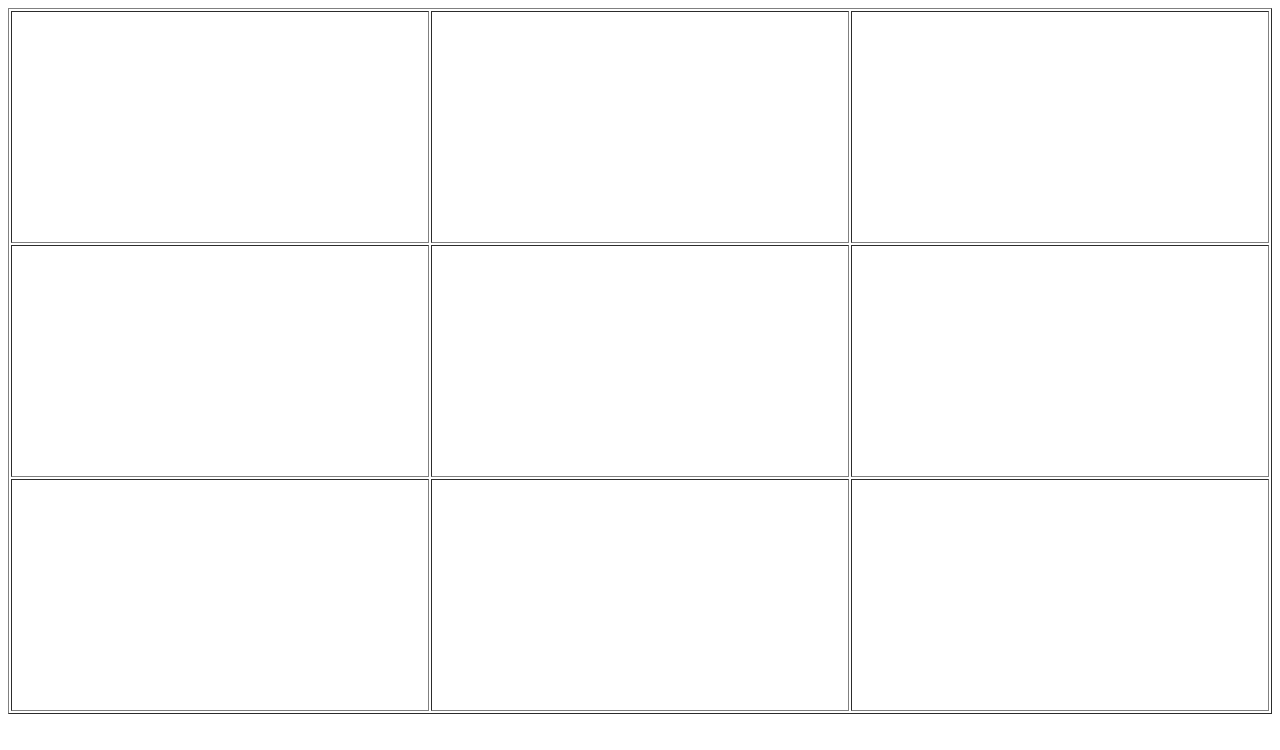
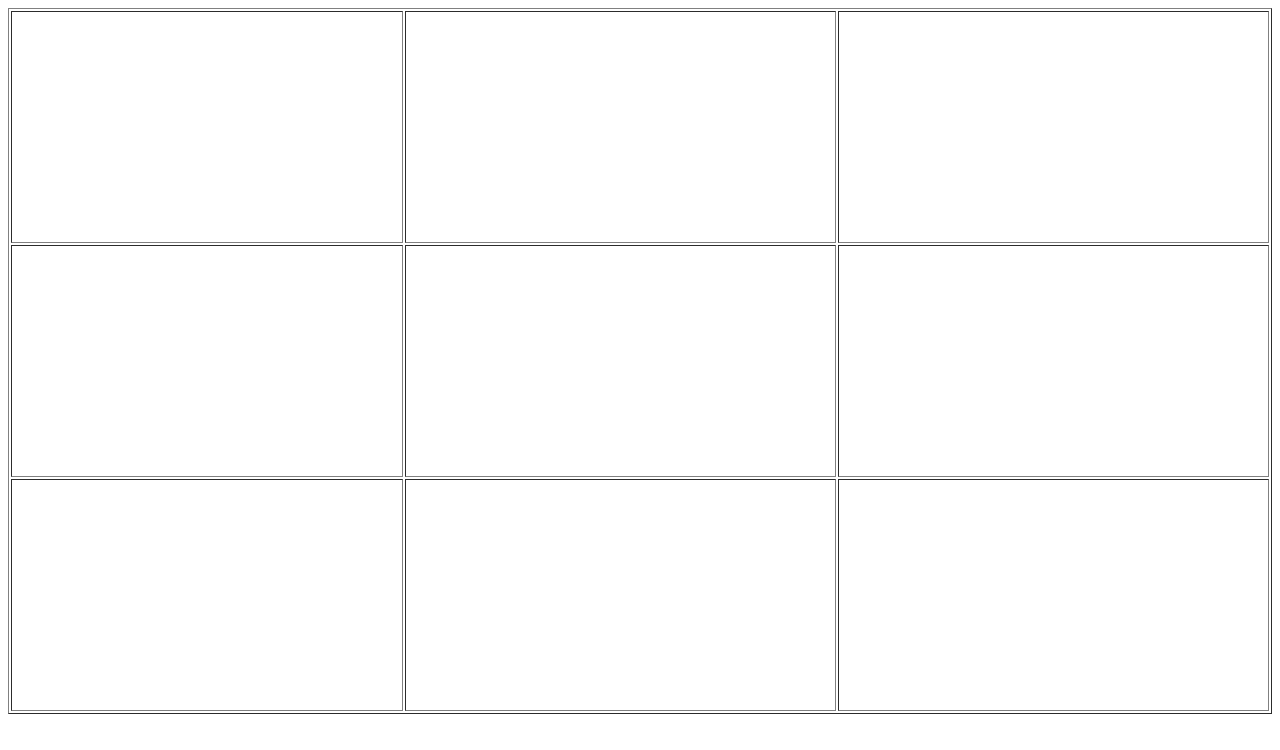
Before and after one commit to IaroslavBascov/x-0-x, a plain HTML site: page index.html in a window 1280 px wide. Drawn offline with Linux system fonts and the light colour scheme.

Commit message:
Update index.html

```diff
--- a/index.html
+++ b/index.html
@@ -10,7 +10,7 @@
 </head>
 <body>
  <table border=1 width=100% height=90% class="t" id=tableData>
-  <tr height=30%><td width=30%><td width=30%><td width=30%><tr height=30%><td><td><td><tr height=30%><td><td><td></table>
+  <tr height=33%><td width=30%><td width=33%><td width=33%><tr height=33%><td><td><td><tr height=33%><td><td><td></table>
  <script src="tree.js"></script>
 </body>
 </html>
```
